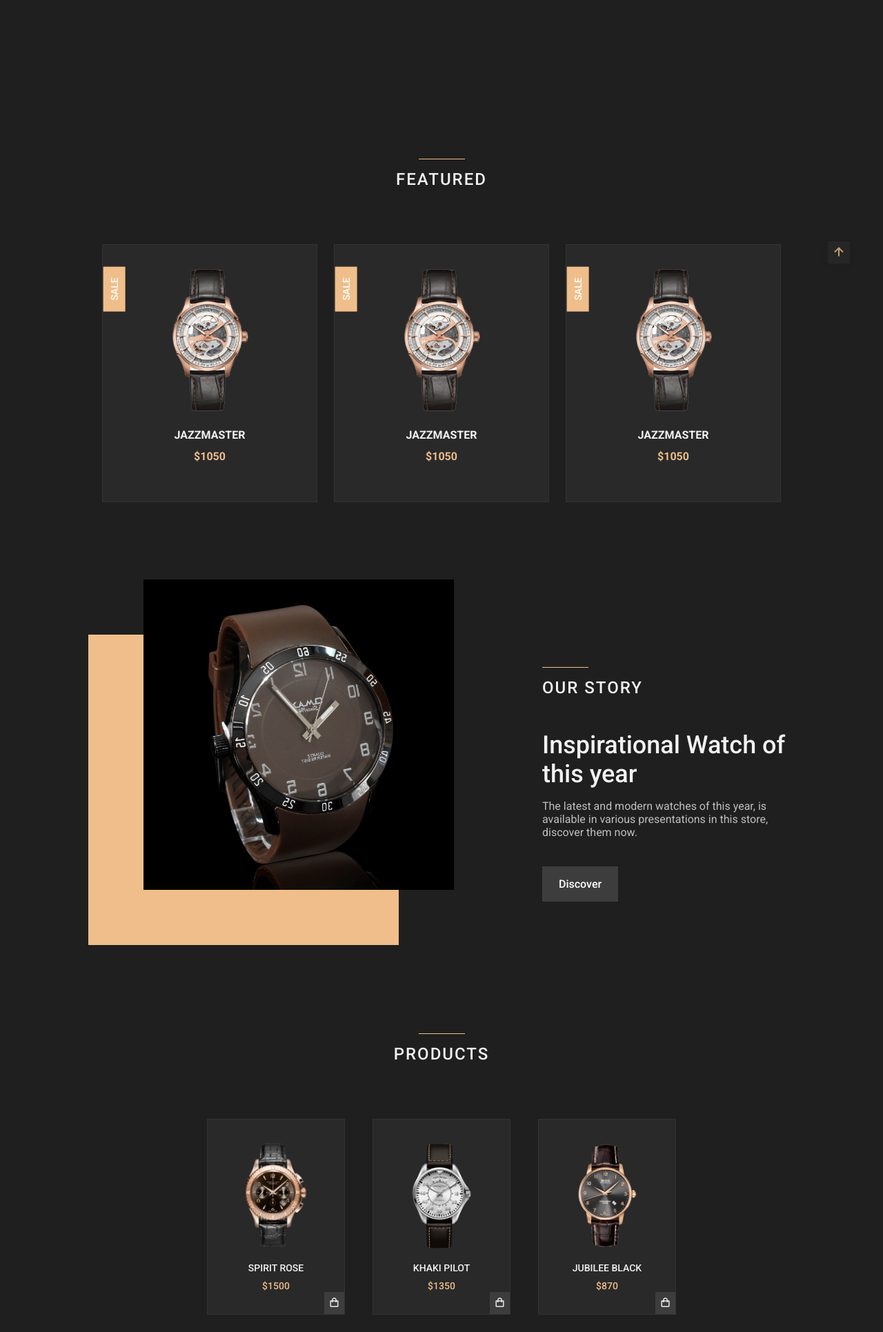
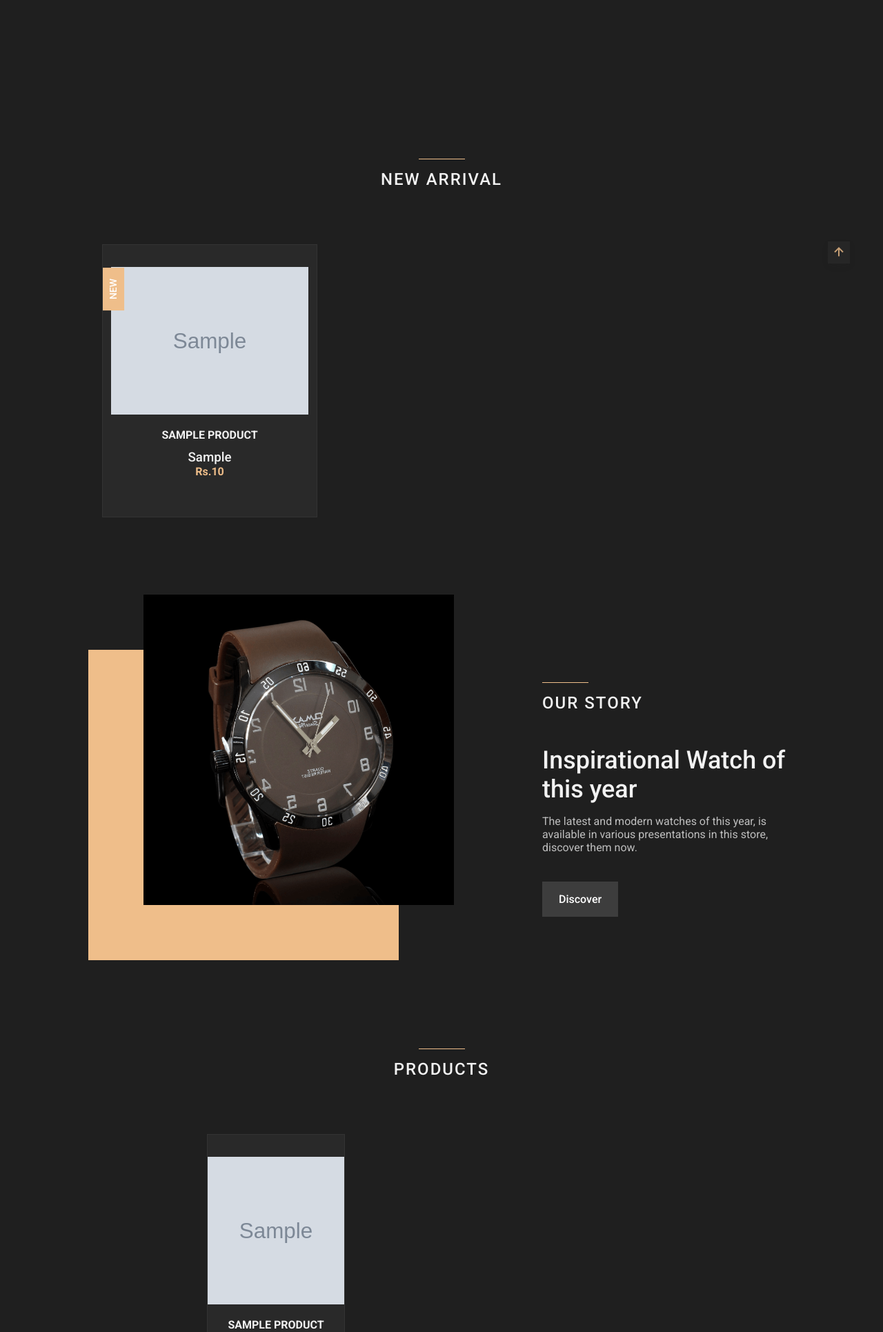
Before and after one commit to sachinseengh/TimelessDails, a PHP site: page / in a window 1280 px wide. Shown: the part 658-2589 px from the top of the page at 69% size. Run offline with PHP 8.4, Linux system fonts and the light colour scheme; tables that the repository leaves empty or names only in its code hold one stand-in row (values such as "Sample post"); grey boxes marked "Sample" are stand-in pictures; some libraries are stand-ins or nearby versions.

Commit message:
frontpage editing

```diff
--- a/Backend/Controller/class/product.class.php
+++ b/Backend/Controller/class/product.class.php
@@ -69,10 +69,10 @@ class Product extends common{
         }
     }
 
-    public function getProducts(){
+    public function getProductsAll(){
         $conn = mysqli_connect('localhost', 'root', '', 'TimelessDials');
 
-        $sql = "select * from product order by pid desc limit 3";
+        $sql = "select * from product order by pid desc limit 20";
 
         $var = mysqli_query($conn,$sql);
         if ($var->num_rows > 0) {
@@ -85,7 +85,7 @@ class Product extends common{
     public function getNewArrival(){
         $conn = mysqli_connect('localhost', 'root', '', 'TimelessDials');
 
-        $sql = "select * from product order by pid desc limit 4";
+        $sql = "select * from product order by pid desc limit 3";
 
         $var = mysqli_query($conn,$sql);
         if ($var->num_rows > 0) {
--- a/index.php
+++ b/index.php
@@ -12,7 +12,15 @@ if(isset($_COOKIE['email'])){
 include 'Backend/Controller/class/product.class.php';
 
 $product = new Product();
-$items= $product->getProductMain();
+
+$mainItems= $product->getProductMain();
+
+$newItems=$product->getNewArrival();
+$maleItems=$product->getProductsMale();
+$femaleItems=$product->getProductsFemale();
+$products=$product->getProductsAll();
+
+
 ?>
 
 <!--==================== MAIN ====================-->
@@ -23,25 +31,25 @@ $items= $product->getProductMain();
 
         <div class="home__container container grid">
             <div class="home__img-bg home__org">
-                <img src="Backend/images/<?php echo $items[0]['featured_img'] ?>" alt="" class="home__img"
+                <img src="Backend/images/<?php echo $mainItems[0]['featured_img'] ?>" alt="" class="home__img"
                 height=20 width=20>
             </div>
 
 
 
             <div class="home__data">
-                <h1 class="home__title">NEW WATCH <br><?php echo $items[0]['name'] ?> </h1>
+                <h1 class="home__title">NEW WATCH <br><?php echo $mainItems[0]['name'] ?> </h1>
                 <p class="home__description">
-                <?php echo htmlspecialchars_decode($items[0]['description']) ?>
+                <?php echo htmlspecialchars_decode($mainItems[0]['description']) ?>
                 </p>
-                <span class="home__price">Rs.<?php echo $items[0]['price']?></span>
+                <span class="home__price">Rs.<?php echo $mainItems[0]['price']?></span>
 
                 <div class="home__btns">
-                    <a href="single.php?<?php echo $items[0]['pid'] ?>" class="button button--gray button--small">
+                    <a href="single.php?<?php echo $mainItems[0]['pid'] ?>" class="button button--gray button--small">
                         Details
                     </a>
 
-                    <a class="btn button home__button" onClick=openCart() href="Backend/Controller/addCart.php?id=<?php echo $items[0]['pid'] ?>">ADD TO CART</a>
+                    <a class="btn button home__button" onClick=openCart() href="Backend/Controller/addCart.php?id=<?php echo $mainItems[0]['pid'] ?>">ADD TO CART</a>
 
 
 
@@ -50,49 +58,32 @@ $items= $product->getProductMain();
         </div>
     </section>
 
-    <!--==================== FEATURED ====================-->
+    <!--==================== New arrival====================-->
     <section class="featured section container" id="featured">
         <h2 class="section__title">
-            Featured
+            New Arrival
         </h2>
 
         <div class="featured__container grid">
+
+
+        <?php foreach($newItems as $items){?>
             <article class="featured__card">
-                <span class="featured__tag">Sale</span>
+                <span class="featured__tag">New</span>
 
-                <img src="assets/img/featured1.png" alt="" class="featured__img">
+                <img src="./Backend/images/<?php echo $items['featured_img'] ?>" alt="" class="featured__img">
 
                 <div class="featured__data">
-                    <h3 class="featured__title">Jazzmaster</h3>
-                    <span class="featured__price">$1050</span>
+                    <h3 class="featured__title"><?php echo $items['name'] ?></h3>
+                    <h3 class="featured__brand"><?php echo $items['brand'] ?></h3>
+                    <span class="featured__price">Rs.<?php echo $items['price']?></span>
                 </div>
 
-                <a class="button featured__button" href="single.php">ADD TO CART</a>
+                <a class="button featured__button" href="single.php>id=<?php echo $items['pid']?>">View Watch</a>
+
+                <a class="button featured__button" href="Backend/Controller/addCart.php?id=<?php echo $items['pid']?>">ADD TO CART</a>
             </article>
-            <article class="featured__card">
-                <span class="featured__tag">Sale</span>
-
-                <img src="assets/img/featured1.png" alt="" class="featured__img">
-
-                <div class="featured__data">
-                    <h3 class="featured__title">Jazzmaster</h3>
-                    <span class="featured__price">$1050</span>
-                </div>
-
-                <a class="button featured__button" href="single.php">ADD TO CART</a>
-            </article>
-            <article class="featured__card">
-                <span class="featured__tag">Sale</span>
-
-                <img src="assets/img/featured1.png" alt="" class="featured__img">
-
-                <div class="featured__data">
-                    <h3 class="featured__title">Jazzmaster</h3>
-                    <span class="featured__price">$1050</span>
-                </div>
-
-                <a class="button featured__button" href="single.php">ADD TO CART</a>
-            </article>
+            <?php } ?>
 
 
         </div>
@@ -132,61 +123,28 @@ $items= $product->getProductMain();
         </h2>
 
         <div class="products__container grid">
-            <article class="products__card">
-                <img src="assets/img/product1.png" alt="" class="products__img">
+        <?php foreach($products as $item){?>
 
-                <h3 class="products__title">Spirit rose</h3>
-                <span class="products__price">$1500</span>
+            <article class="featured__card">
 
-                <button class="products__button">
-                    <i class='bx bx-shopping-bag'></i>
-                </button>
+
+                <img src="./Backend/images/<?php echo $item['featured_img'] ?>" alt="" class="featured__img">
+
+                <div class="featured__data">
+                    <h3 class="featured__title"><?php echo $item['name'] ?></h3>
+                    <h3 class="featured__brand"><?php echo $item['brand'] ?></h3>
+                    <span class="featured__price">Rs.<?php echo $item['price']?></span>
+                </div>
+
+                <a class="button featured__button" href="single.php>id=<?php echo $item['pid']?>">View Watch</a>
+
+                <a class="button featured__button" href="Backend/Controller/addCart.php?id=<?php echo $item['pid']?>">ADD TO CART</a>
             </article>
+            <?php } ?>
+            </div>
 
-            <article class="products__card">
-                <img src="assets/img/product2.png" alt="" class="products__img">
 
-                <h3 class="products__title">Khaki pilot</h3>
-                <span class="products__price">$1350</span>
 
-                <button class="products__button">
-                    <i class='bx bx-shopping-bag'></i>
-                </button>
-            </article>
-
-            <article class="products__card">
-                <img src="assets/img/product3.png" alt="" class="products__img">
-
-                <h3 class="products__title">Jubilee black</h3>
-                <span class="products__price">$870</span>
-
-                <button class="products__button">
-                    <i class='bx bx-shopping-bag'></i>
-                </button>
-            </article>
-
-            <article class="products__card">
-                <img src="assets/img/product4.png" alt="" class="products__img">
-
-                <h3 class="products__title">Fosil me3</h3>
-                <span class="products__price">$650</span>
-
-                <button class="products__button">
-                    <i class='bx bx-shopping-bag'></i>
-                </button>
-            </article>
-
-            <article class="products__card">
-                <img src="assets/img/product5.png" alt="" class="products__img">
-
-                <h3 class="products__title">Duchen</h3>
-                <span class="products__price">$950</span>
-
-                <button class="products__button">
-                    <i class='bx bx-shopping-bag'></i>
-                </button>
-            </article>
-        </div>
     </section>
 
     <!--==================== TESTIMONIAL ====================-->
@@ -276,12 +234,14 @@ $items= $product->getProductMain();
     <!--==================== NEW ====================-->
     <section class="new section container" id="new">
         <h2 class="section__title">
-            New Arrivals
+            Male Watches
         </h2>
 
         <div class="new__container">
             <div class="swiper new-swiper">
                 <div class="swiper-wrapper">
+
+                <?php foreach($maleItems as $items){?>
                     <article class="new__card swiper-slide">
                         <span class="new__tag">New</span>
 
@@ -294,45 +254,9 @@ $items= $product->getProductMain();
 
                         <button class="button new__button">ADD TO CART</button>
                     </article>
+                    <?php } ?>
 
-                    <article class="new__card swiper-slide">
-                        <span class="new__tag">New</span>
 
-                        <img src="assets/img/new2.png" alt="" class="new__img">
-
-                        <div class="new__data">
-                            <h3 class="new__title">Jazzmaster</h3>
-                            <span class="new__price">$1150</span>
-                        </div>
-
-                        <button class="button new__button">ADD TO CART</button>
-                    </article>
-
-                    <article class="new__card swiper-slide">
-                        <span class="new__tag">New</span>
-
-                        <img src="assets/img/new3.png" alt="" class="new__img">
-
-                        <div class="new__data">
-                            <h3 class="new__title">Dreyfuss gold</h3>
-                            <span class="new__price">$750</span>
-                        </div>
-
-                        <button class="button new__button">ADD TO CART</button>
-                    </article>
-
-                    <article class="new__card swiper-slide">
-                        <span class="new__tag">New</span>
-
-                        <img src="assets/img/new4.png" alt="" class="new__img">
-
-                        <div class="new__data">
-                            <h3 class="new__title">Portuguese rose</h3>
-                            <span class="new__price">$1590</span>
-                        </div>
-
-                        <button class="button new__button">ADD TO CART</button>
-                    </article>
                 </div>
             </div>
         </div>
```
Also changed, not shown: Backend/images/675bc4c97c60d9.93866823-wallpaperflare.com_wallpaper (2).jpg (added), Backend/images/675bc4dce99ad0.22399725-wallpaperflare.com_wallpaper.jpg (added), Backend/images/675bc4f4ed23a4.35619213-6d05e68f-febe-40ad-8ee3-6ae2ec65c890.jpg (added).
